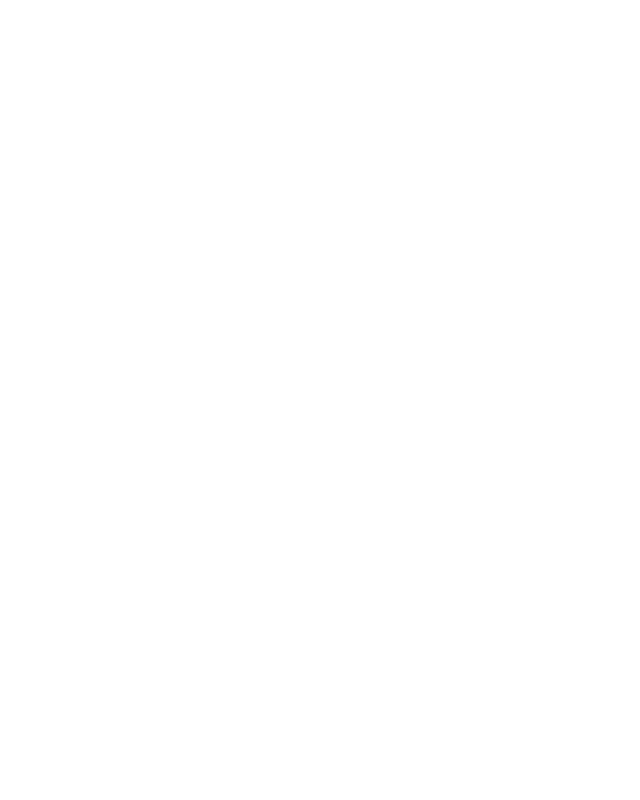
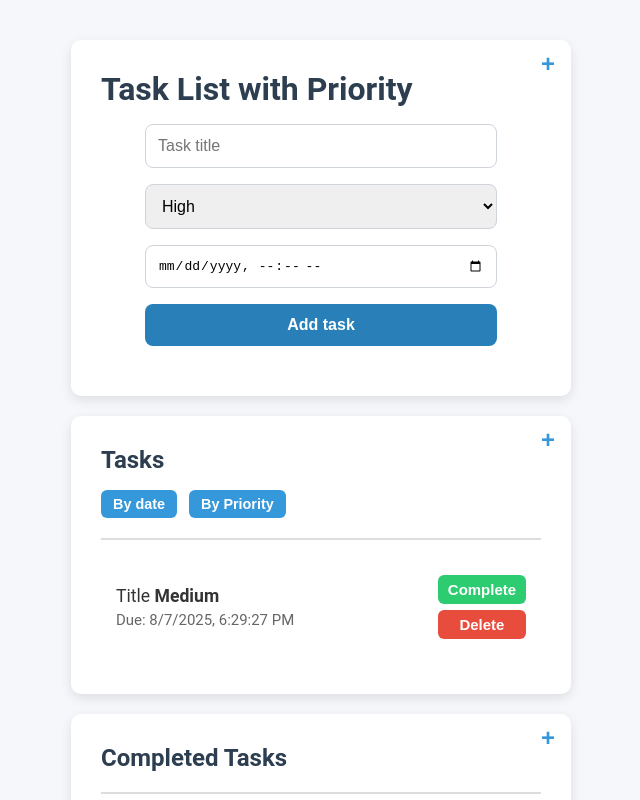
Before and after one commit to AlexCitron/react_js_edu, a React (Vite) app in the folder task_list_project/: page / in a window 1280 px wide. Shown: the top 800 px of the page, without its empty margins (319-959 px from the left). Built offline with nearby package versions, Linux system fonts and the light colour scheme.

Commit message:
NEW static part of app made

```diff
--- a/task_list_project/src/App.jsx
+++ b/task_list_project/src/App.jsx
@@ -1,8 +1,16 @@
+import TasksContainer from "./components/tasks.container.jsx";
+import CompletedTaskContainer from "./components/completed.task.container.jsx";
+import AddTaskContainer from "./components/add.tasks.container.jsx";
+import Footer from "./components/footer.jsx";
 
 export default function App() {
 
   return (
-    <>
-         </>
+    <div className='app'>
+        <AddTaskContainer />
+        <TasksContainer />
+        <CompletedTaskContainer />
+        <Footer />
+    </div>
   )
 }
--- /dev/null
+++ b/task_list_project/src/components/add.tasks.container.jsx
@@ -0,0 +1,18 @@
+export default function AddTaskContainer() {
+    return(
+        <div className='task-add-container'>
+            <h1>Task List with Priority</h1>
+            <button className='close-button'>+</button>
+            <form action="" className='task-form'>
+                <input type='text' value={""} placeholder="Task title" required />
+                <select value={""}>
+                    <option value="High">High</option>
+                    <option value="Medium">Medium</option>
+                    <option value="Low">Low</option>
+                </select>
+                <input type='datetime-local' required/>
+                <button type="submit">Add task</button>
+            </form>
+        </div>
+    )
+}
--- /dev/null
+++ b/task_list_project/src/components/completed.task.container.jsx
@@ -0,0 +1,19 @@
+import TaskItem from "./task.item.jsx";
+
+export default function CompletedTaskContainer() {
+    return(
+        <div className='completed-task-container'>
+            <h2>Completed Tasks </h2>
+            <button className='close-button'>+</button>
+            <CompletedTaskList />
+        </div>
+    )
+}
+
+function CompletedTaskList () {
+    return (
+        <ul className="task-list">
+            <TaskItem />
+        </ul>
+    )
+}
--- /dev/null
+++ b/task_list_project/src/components/footer.jsx
@@ -0,0 +1,11 @@
+export default function Footer() {
+    return (
+        <footer className='footer'>
+            <p>
+                Technologies and React concepts used: React, JSX, props, useState,
+                component composition,
+                conditional rendering, array methods (map, filter), event handling.
+            </p>
+        </footer>
+    )
+}
--- /dev/null
+++ b/task_list_project/src/components/task.item.jsx
@@ -0,0 +1,14 @@
+export default function TaskItem() {
+    return (
+        <li className="task-item">
+            <div className='task-info'>
+                <div>Title <strong>Medium</strong></div>
+                <div className='task-deadline'>Due: {new Date().toLocaleString()}</div>
+            </div>
+            <div className='task-buttons'>
+                <button className='complete-button'>Complete</button>
+                <button className='delete-button'>Delete</button>
+            </div>
+        </li>
+    )
+}
--- /dev/null
+++ b/task_list_project/src/components/tasks.container.jsx
@@ -0,0 +1,23 @@
+import TaskItem from "./task.item.jsx";
+
+export default function TasksContainer() {
+    return(
+        <div className='task-container'>
+            <h2>Tasks</h2>
+            <button className='close-button'>+</button>
+            <div className="sort-controls">
+                <button className="sort-button">By date</button>
+                <button className="sort-button">By Priority</button>
+            </div>
+            <TaskList />
+        </div>
+    )
+}
+
+function TaskList () {
+    return (
+        <ul className="task-list">
+            <TaskItem />
+        </ul>
+    )
+}
--- /dev/null
+++ b/task_list_project/src/index.css
@@ -0,0 +1,315 @@
+/* General app styles */
+* {
+  box-sizing: border-box;
+  margin: 0;
+  padding: 0;
+}
+
+body {
+  font-family: "Roboto", sans-serif;
+  background-color: #f5f7fa;
+  display: flex;
+  justify-content: center;
+  align-items: flex-start;
+  min-height: 100vh;
+  padding: 40px;
+  color: #333;
+}
+
+.app {
+  display: flex;
+  flex-direction: column;
+  gap: 20px;
+  max-width: 500px;
+  width: 100%;
+}
+
+/* Main container for current tasks and completed tasks */
+.task-container,
+.completed-task-container,
+.task-add-container {
+  position: relative;
+  background-color: #ffffff;
+  border-radius: 10px;
+  box-shadow: 0 4px 12px rgba(0, 0, 0, 0.1);
+  padding: 30px;
+}
+
+/* Headings */
+h1,
+h2 {
+  color: #2c3e50;
+  margin-bottom: 16px;
+}
+
+/* Completed Task toggle button */
+.completed-header {
+  display: flex;
+  align-items: center;
+  justify-content: space-between;
+}
+
+.toggle-button {
+  background: none;
+  border: none;
+  cursor: pointer;
+  font-size: 1.2em;
+  color: #3498db;
+  transition: transform 0.3s ease;
+}
+
+.toggle-button.open {
+  transform: rotate(180deg);
+}
+
+/* Sort buttons container */
+.sort-controls {
+  display: flex;
+  justify-content: start;
+  align-items: center;
+  gap: 12px;
+  margin-bottom: 20px;
+}
+
+/* Close/open button for sections */
+.close-button {
+  background: none;
+  border: none;
+  font-size: 1.5em;
+  font-weight: bold;
+  color: #3498db;
+  cursor: pointer;
+  position: absolute;
+  top: 10px;
+  right: 16px;
+  padding: 0;
+  transition: color 0.3s, transform 0.3s ease;
+}
+
+.close-button.open {
+  transform: rotate(135deg); /* Turns "×" into "+" */
+  color: #2980b9;
+}
+
+.close-button:hover {
+  color: #2980b9;
+}
+
+/* Sort buttons */
+.sort-button {
+  padding: 6px 12px;
+  background-color: #3498db;
+  border: none;
+  color: white;
+  font-size: 0.9em;
+  font-weight: bold;
+  border-radius: 6px;
+  cursor: pointer;
+  transition: background-color 0.3s;
+}
+
+.sort-button.active {
+  background-color: #2980b9;
+  font-weight: bold;
+}
+
+.sort-button:hover {
+  background-color: #2980b9;
+}
+
+/* Task form styles */
+.task-form {
+  display: flex;
+  flex-direction: column;
+  align-items: center;
+  margin-bottom: 20px;
+  animation: fade-in 0.5s ease-in-out;
+}
+
+.task-form input[type="text"],
+.task-form select,
+.task-form input[type="datetime-local"] {
+  margin: 0 0 16px 0;
+  padding: 12px;
+  border-radius: 8px;
+  border: 1px solid #ced4da;
+  width: 80%;
+  font-size: 1em;
+  transition: border 0.3s;
+}
+
+.task-form input:focus,
+.task-form select:focus,
+.task-form input[type="datetime-local"]:focus {
+  outline: none;
+  border-color: #3498db;
+}
+
+.task-form button {
+  padding: 12px 24px;
+  border: none;
+  background-color: #2980b9;
+  color: white;
+  font-size: 1em;
+  font-weight: bold;
+  border-radius: 8px;
+  cursor: pointer;
+  transition: background-color 0.3s, transform 0.2s;
+  width: 80%;
+}
+
+.task-form button:hover {
+  background-color: #2980b9;
+  transform: translateY(-2px);
+}
+
+/* Task list styles */
+.task-list,
+.completed-task-list {
+  list-style-type: none;
+  padding: 0;
+  width: 100%;
+}
+
+/* Task item styles */
+.task-item {
+  padding: 15px;
+  border-radius: 8px;
+  display: flex;
+  justify-content: space-between;
+  align-items: center;
+  margin: 10px 0;
+  font-size: 1.1em;
+  transition: transform 0.2s, opacity 0.3s;
+  animation: fade-in 0.5s ease-in-out;
+}
+
+.task-item.high {
+  background-color: #f8d7da;
+  color: #721c24;
+  border-left: 6px solid #f5c6cb;
+}
+
+.task-item.medium {
+  background-color: #fff3cd;
+  color: #856404;
+  border-left: 6px solid #ffeeba;
+}
+
+.task-item.low {
+  background-color: #d4edda;
+  color: #155724;
+  border-left: 6px solid #c3e6cb;
+}
+
+.task-item:hover {
+  transform: scale(1.02);
+}
+
+.task-info {
+  flex: 1;
+  text-align: left;
+}
+
+/* Date text style */
+.task-deadline {
+  font-size: 0.85em;
+  color: #666;
+  margin-top: 5px;
+}
+
+/* Buttons container for vertical alignment */
+.task-buttons {
+  display: flex;
+  flex-direction: column;
+  gap: 6px;
+}
+
+/* Complete button */
+.complete-button {
+  padding: 6px 10px;
+  background-color: #2ecc71;
+  border: none;
+  color: white;
+  border-radius: 6px;
+  font-size: 0.85em;
+  font-weight: bold;
+  cursor: pointer;
+  transition: background-color 0.3s, transform 0.2s;
+}
+
+.complete-button:hover {
+  background-color: #27ae60;
+  transform: translateY(-2px);
+}
+
+/* Delete button */
+.delete-button {
+  padding: 6px 10px;
+  background-color: #e74c3c;
+  border: none;
+  color: white;
+  border-radius: 6px;
+  font-size: 0.85em;
+  font-weight: bold;
+  cursor: pointer;
+  transition: background-color 0.3s, transform 0.2s;
+}
+
+.delete-button:hover {
+  background-color: #c0392b;
+  transform: translateY(-2px);
+}
+
+/* Completed task item */
+.task-item.completed {
+  background-color: #e0f7df;
+  color: #155724;
+  border-left: 6px solid #a5d6a7;
+  opacity: 0.9;
+}
+
+/* Animation for completed tasks */
+.completed-task-list .task-item {
+  animation: fade-in 0.5s ease-in-out;
+}
+
+@keyframes fade-in {
+  from {
+    opacity: 0;
+    transform: translateY(-10px);
+  }
+  to {
+    opacity: 1;
+    transform: translateY(0);
+  }
+}
+
+/* Completed task list container with smooth slide-down effect */
+.completed-task-list-container {
+  overflow: hidden;
+  max-height: 0;
+  opacity: 0;
+  transition: max-height 0.5s ease, opacity 0.5s ease;
+}
+
+.completed-task-list-container.open {
+  max-height: 500px; /* Adjust as needed */
+  opacity: 1;
+}
+
+/* Completed task list section */
+.completed-task-list,
+.task-list {
+  margin-top: 20px;
+  padding-top: 10px;
+  border-top: 2px solid #ddd;
+}
+
+.footer {
+  text-align: center;
+  margin-top: 20px;
+  padding: 10px;
+  background-color: #f0f0f0;
+  font-size: 0.9em;
+}
--- a/task_list_project/src/main.jsx
+++ b/task_list_project/src/main.jsx
@@ -1,6 +1,7 @@
 import { StrictMode } from 'react'
 import { createRoot } from 'react-dom/client'
 import App from './App.jsx'
+import './index.css'
 
 createRoot(document.getElementById('root')).render(
   <StrictMode>
```
Also changed, not shown: task_list_project/public/result.png (added).
